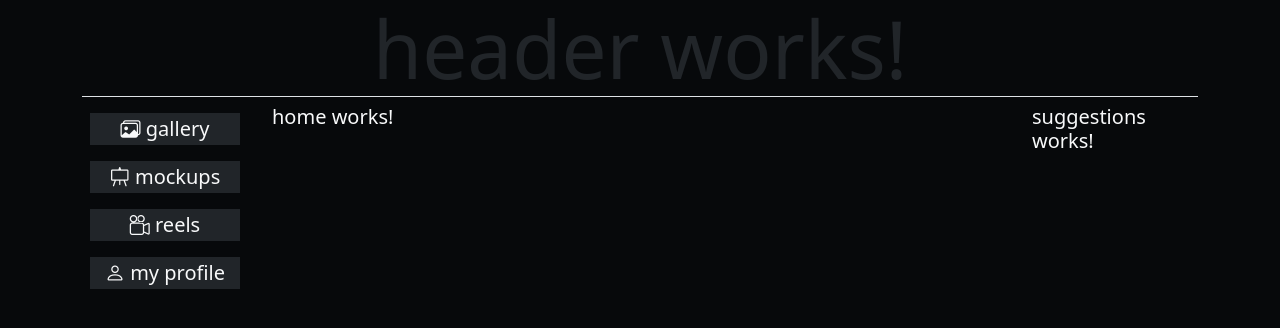
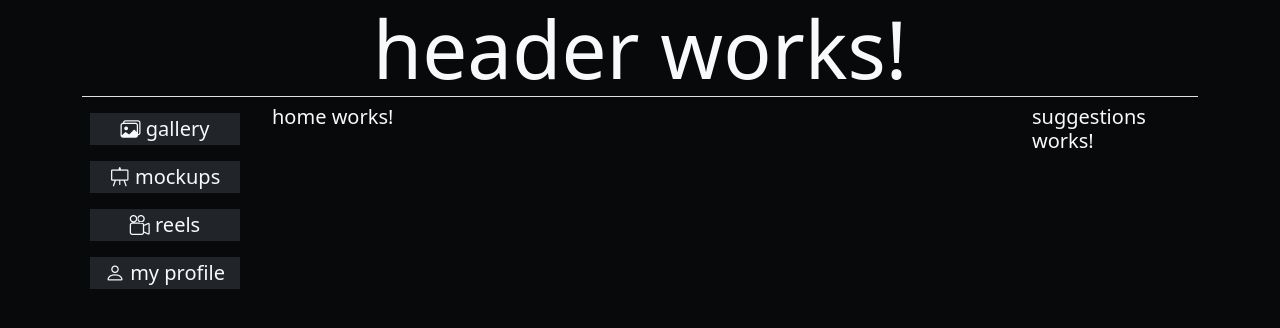
Before and after one commit to Cyberkrane/alportal, an Angular app: page / in a window 1280 px wide. Shown: the top 328 px of the page. Built offline with nearby package versions, Linux system fonts and the light colour scheme.

Commit message:
mejoras en el header

```diff
--- a/src/app/shared/header/header.component.html
+++ b/src/app/shared/header/header.component.html
@@ -1,3 +1,3 @@
 
 
-<h1 class="display-1 text-center border-bottom">header works!</h1>
+<h1 class="display-1 text-center text-light border-bottom">header works!</h1>
```
